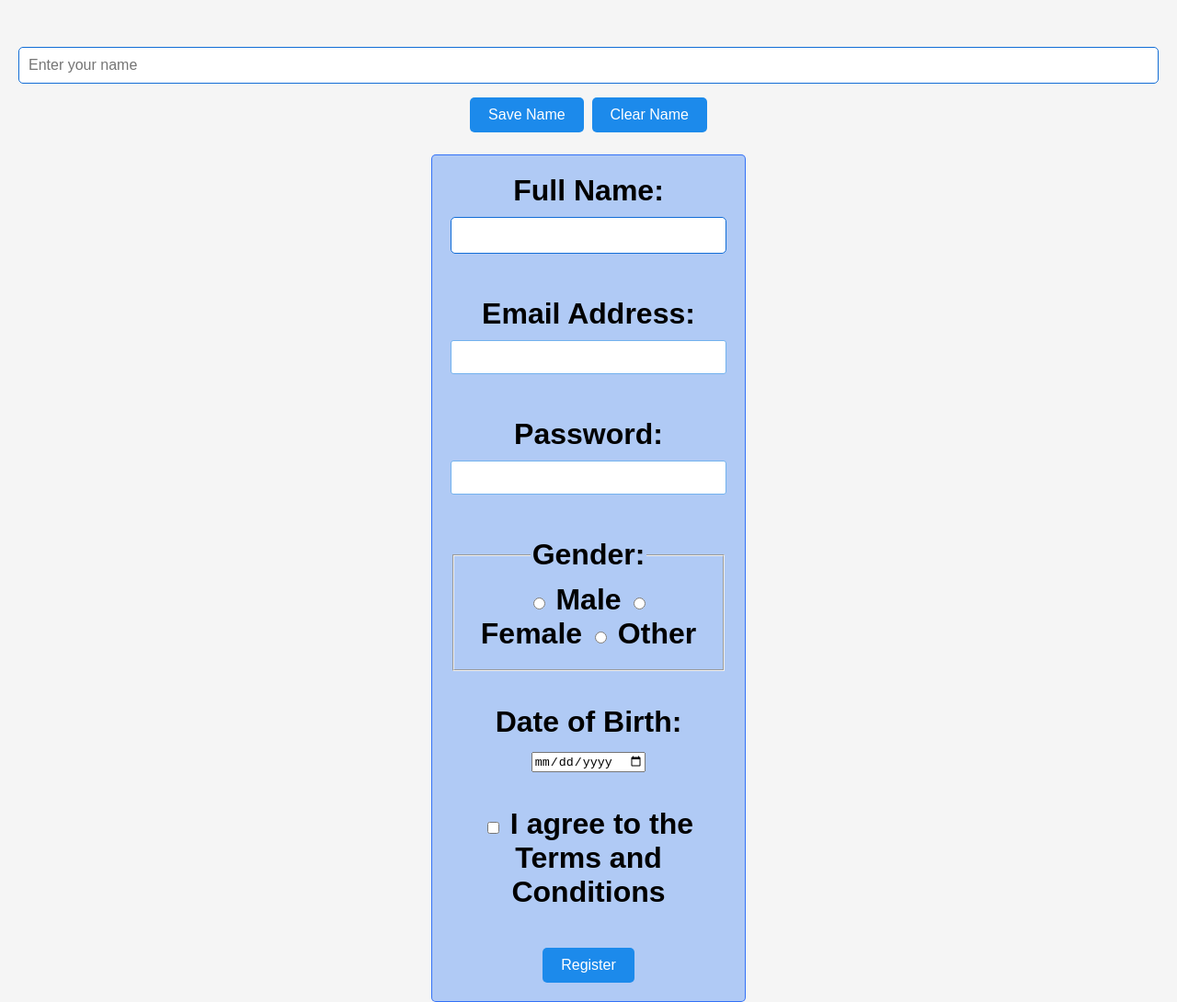
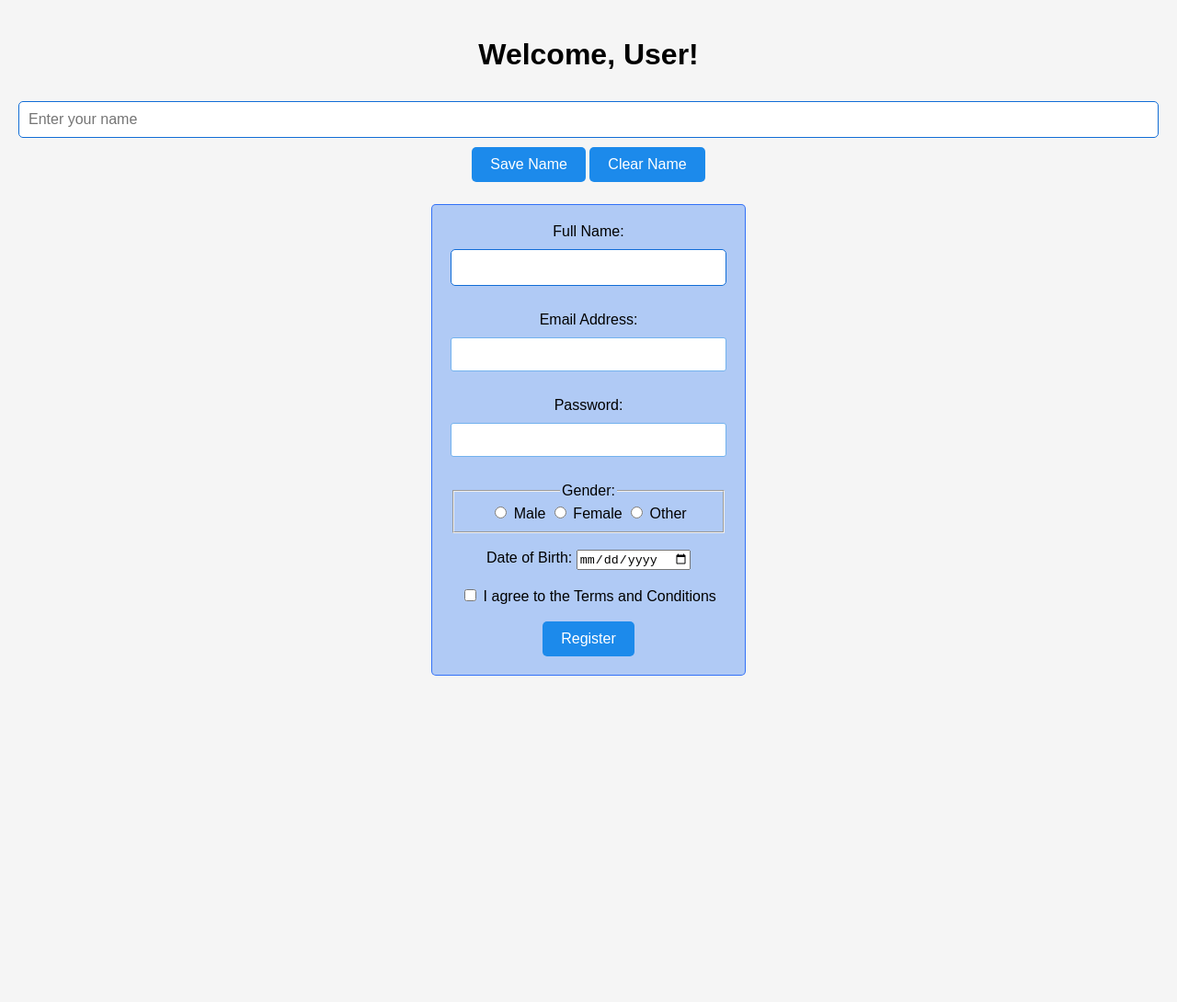
Before and after one commit to Attialaa77/Assignment-2-Build-a-Web-Page, a plain HTML site: page index.html in a window 1280 px wide. Shown: the whole page at 92% size. After the commit the page ends 800 px from the top, so only its background shows below. Drawn offline with Linux system fonts and the light colour scheme.

Commit message:
Update index.html

```diff
--- a/index.html
+++ b/index.html
@@ -7,14 +7,12 @@
     <link rel="stylesheet" href="styles.css">
 </head>
 <body>
-
-                <link rel="stylesheet" href="styles.css">
-    <h1 Welcome, User!</h1>
+    <h1 id="welcome-header">Welcome, User!</h1>
     <input type="text" id="username" placeholder="Enter your name">
     <button id="save-btn">Save Name</button>
     <button id="clear-btn">Clear Name</button>
     <p id="display-name"></p>
-    <script src="script.js" defer></script>
+    <script src="script.js"></script>
 
 
     <title>User Registration Form</title>
```
